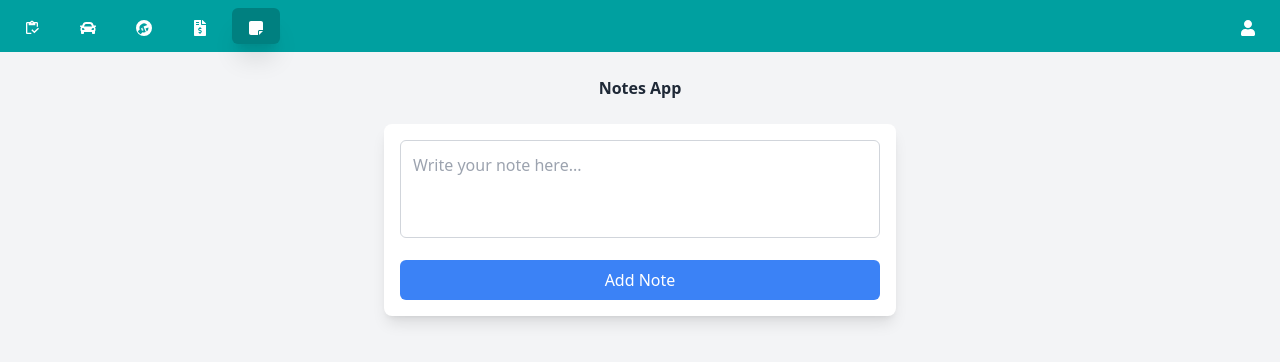
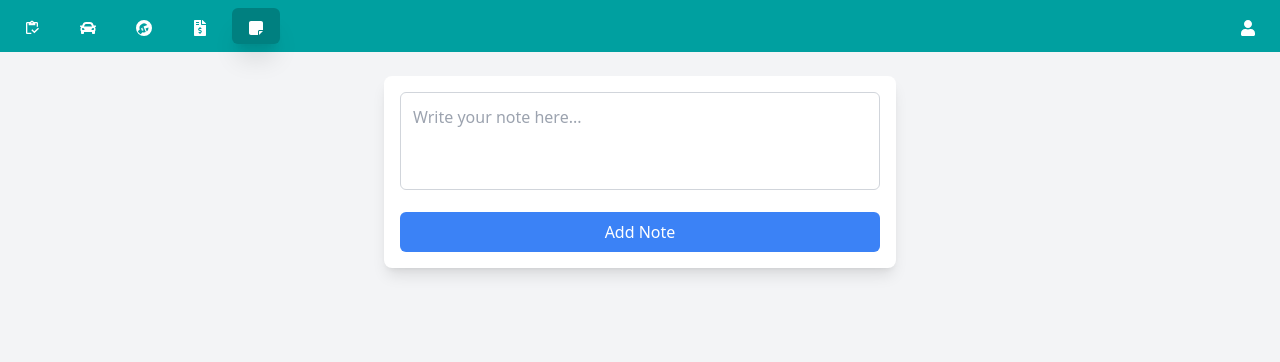
Before and after one commit to Shazil0204/Garage-All-In-One, a React (Vite) app in the folder Frontend/: page /notes in a window 1280 px wide. Shown: the top 362 px of the page. Built offline with nearby package versions, Linux system fonts and the light colour scheme; what fluid-tailwind would draw is missing.

Commit message:
Update Note.tsx

```diff
--- a/Frontend/src/Screens/Routes/Note.tsx
+++ b/Frontend/src/Screens/Routes/Note.tsx
@@ -32,11 +32,6 @@
 
   return (
     <div className="min-h-screen bg-gray-100 p-6">
-      {/* Header */}
-      <h1 className="text-4xl font-bold text-gray-800 mb-6 text-center">
-        Notes App
-      </h1>
-
       {/* Note Input Section */}
       <div className="max-w-lg mx-auto bg-white shadow-lg rounded-lg p-4 mb-6">
         <textarea
```
